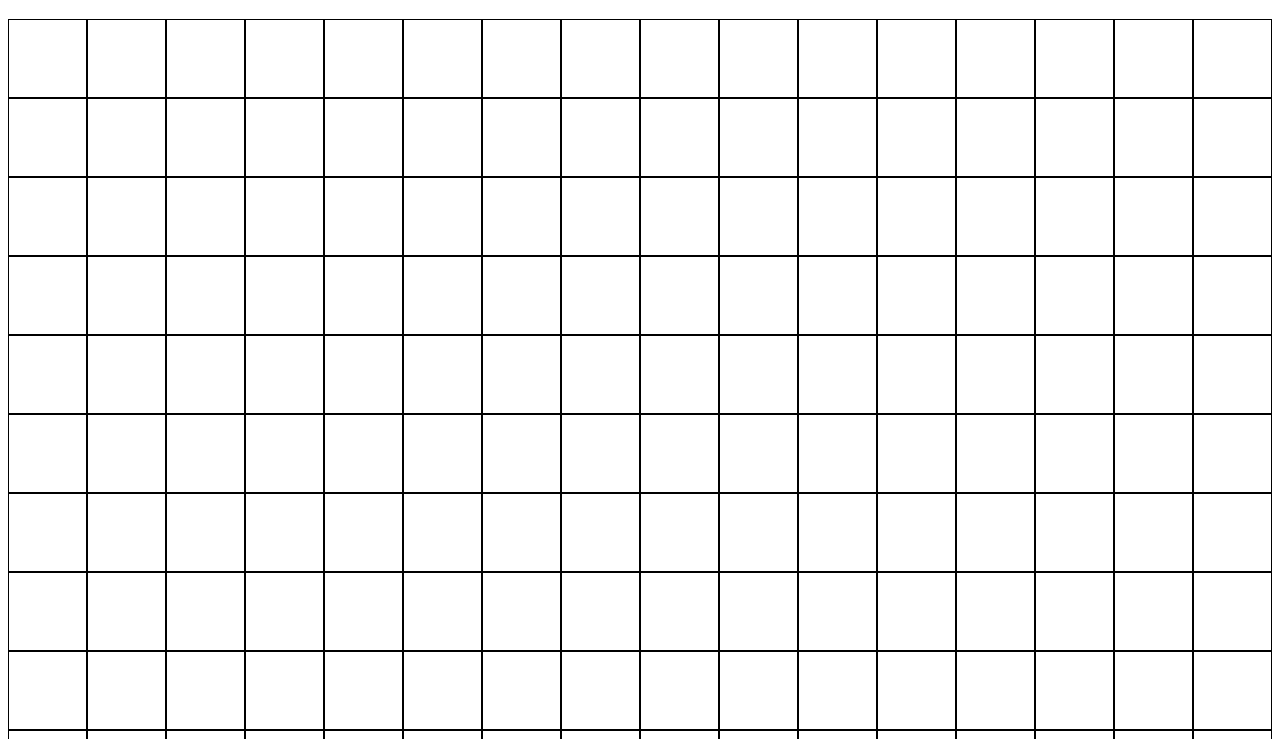
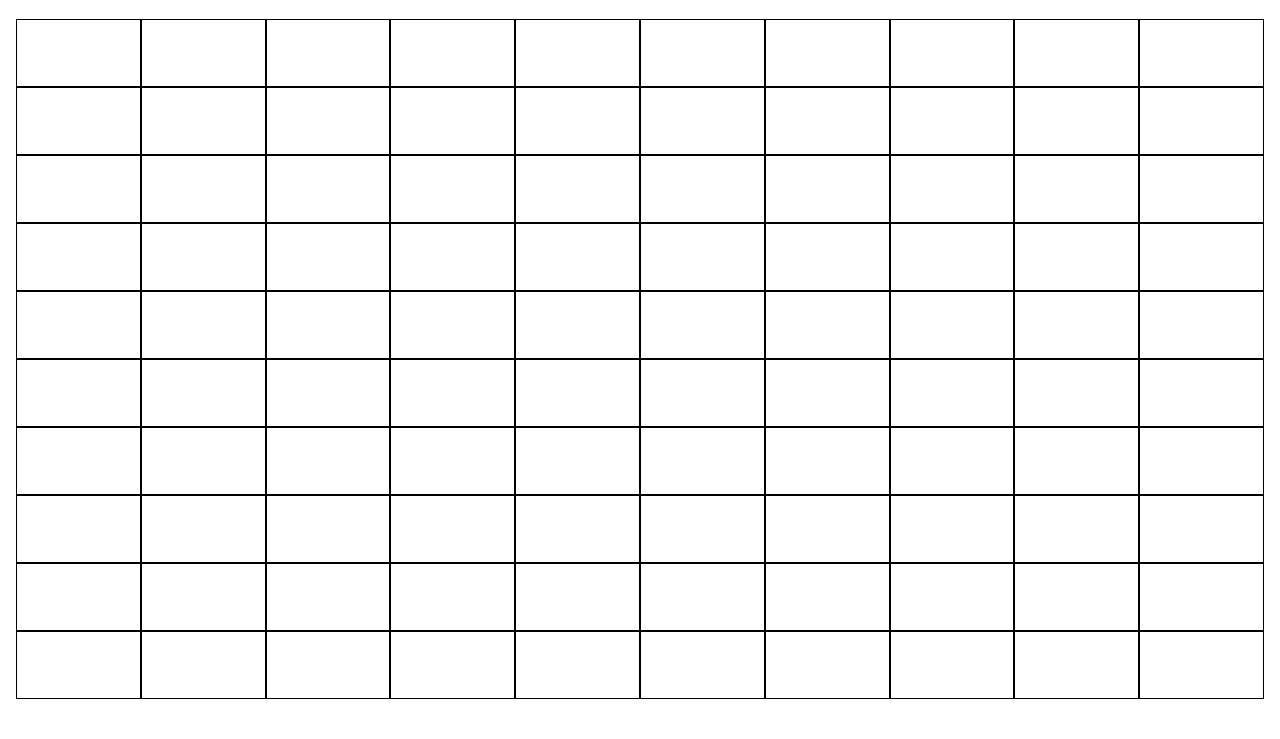
Before and after one commit to JustinB06/odin-etch-a-sketch, a plain HTML site: page index.html in a window 1280 px wide. Shown: the part 61-800 px from the top of the page. Drawn offline with Linux system fonts and the light colour scheme.

Commit message:
Create a properly shrinking grid UI
The grid now properly shrinks instead of
overflowing in the y direction. The key points to
this fix is: restricting the body height well below
100vh, having #container become a flex container
in the y direction, specifiying a height property
value for #container to allow the row divs to
shrink through flex: 1 1 auto, and specifiying
the children of container to have no minimum
width or height.

Restricting the size of body was necessary as
some of the viewport space is being taken up
by an h1 heading. If it's removed,
body{height:100} does indeed work.

Having #container become a flex container in
the y direction means that it will grow and shrink
in the y direction. Also specifiying a height
for it allows #container to shrink child
elements until its height becomes what it
should be.

Setting min-width:0 and min-height: 0 for the
\#container's children allow them to shrink
properly, and prevent overflow.

The downside of this approach is that the squares
will no longer remain dimensionally square, due
to shrinking in the y direction. They can end up
looking more like rectangles.

```diff
--- a/index.html
+++ b/index.html
@@ -9,6 +9,8 @@
   </head>
   <body>
     <h1>Etch-a-Sketch</h1>
-    <div id="container"></div>
+    <div id="container">
+      <!-- (div.row>div.col{This is a square})*40 -->
+    </div>
   </body>
 </html>
--- a/scripts.js
+++ b/scripts.js
@@ -1,6 +1,7 @@
 const DEFAULT_GRID_SIZE = 16;
 
-createGrid(DEFAULT_GRID_SIZE);
+// createGrid(DEFAULT_GRID_SIZE);
+createGrid(10);
 
 function createGrid(size) {
   /* Get DOM object references */
--- a/styles.css
+++ b/styles.css
@@ -13,3 +13,21 @@ h1 {
 
   border: 0.1rem solid black;
 }
+
+/* Restricting grid size */
+body {
+  margin: 0;
+  padding: 0;
+  height: 85vh;
+}
+#container {
+  display: flex;
+  flex-direction: column;
+  margin: 1rem;
+  height: 100%;
+}
+#container > * {
+  flex: 1 1 auto;
+  min-width: 0;
+  min-height: 0;
+}
```
Also changed, not shown: notes.txt.
